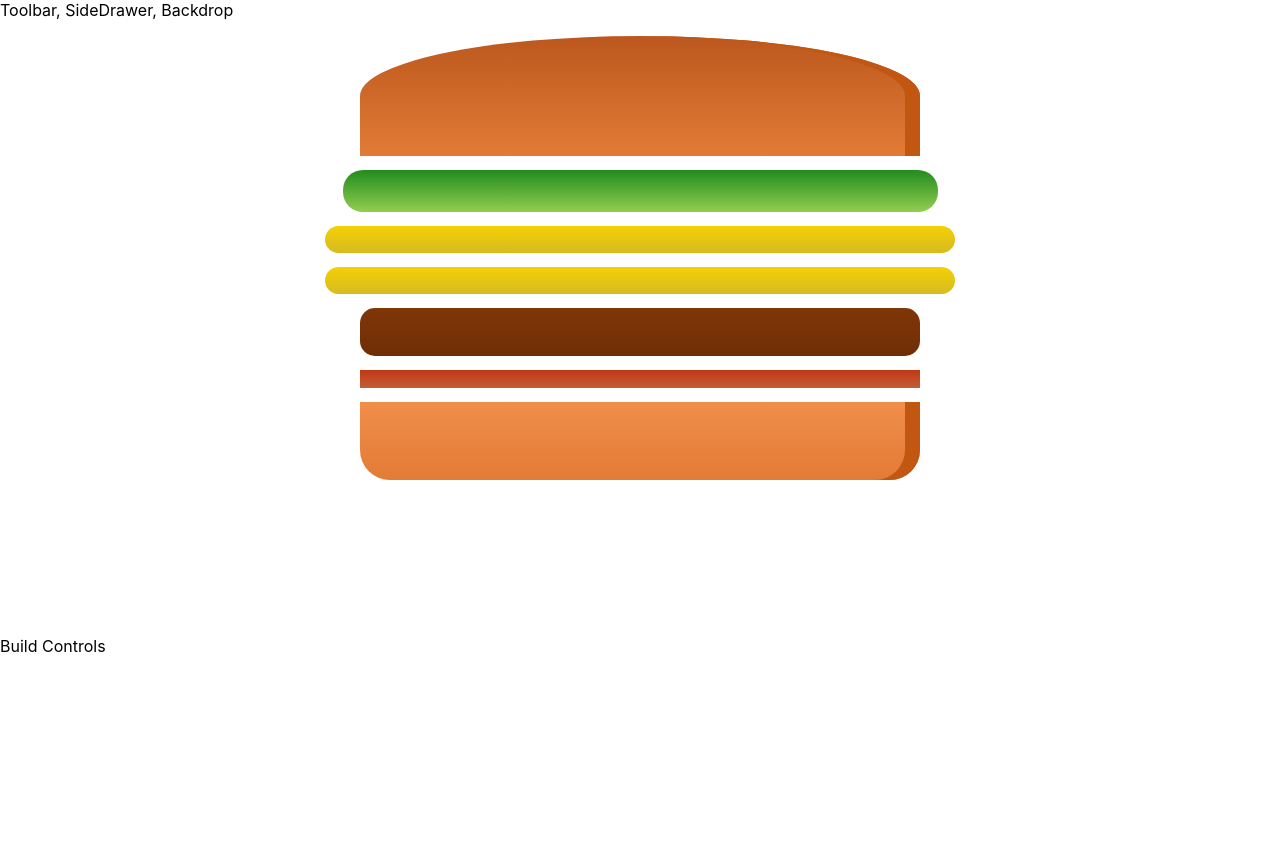
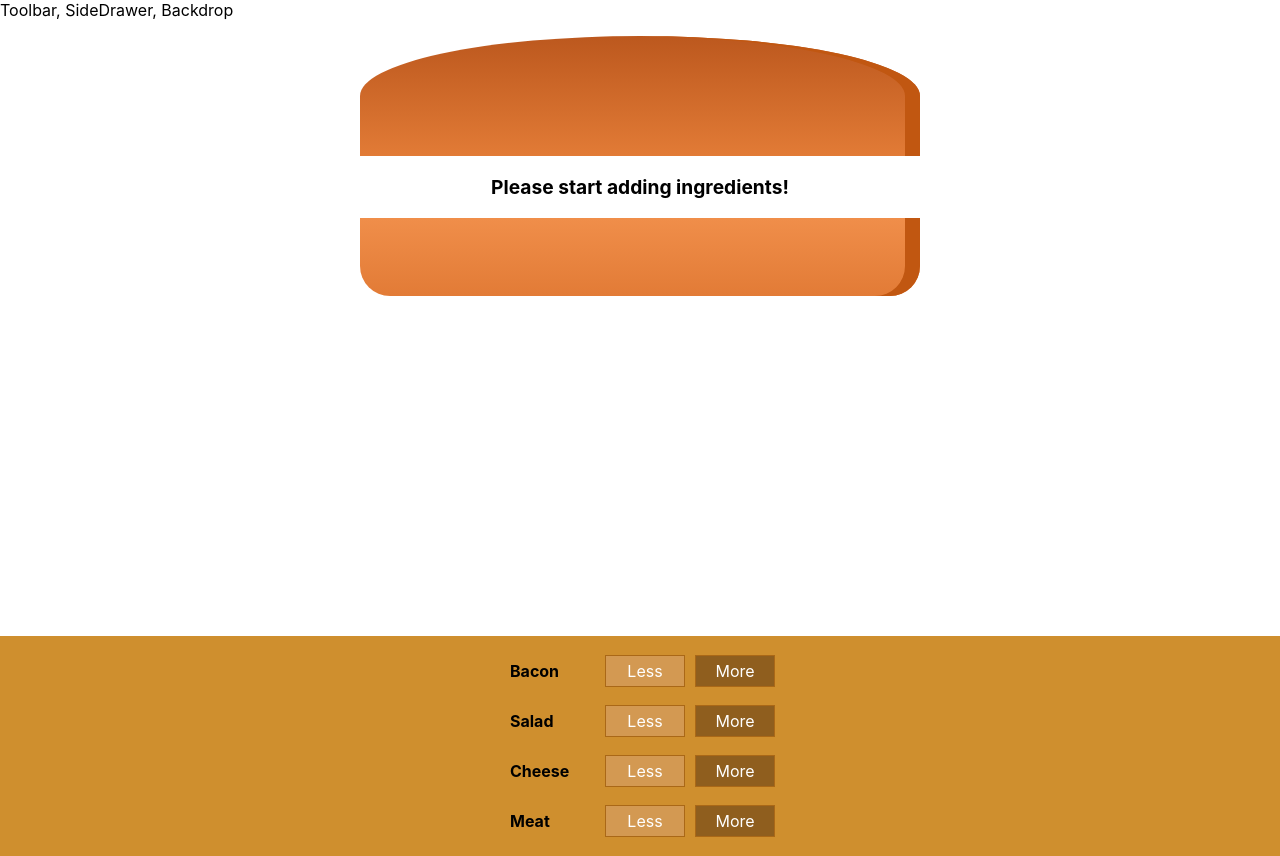
Before and after one commit to Bergario/React-App-Burger-Builder, a React (Create React App) app: page / in a window 1280 px wide. Before the commit the page ends 800 px from the top, so only its background shows below. Built offline with nearby package versions, Linux system fonts and the light colour scheme.

Commit message:
Outputting Multiple Build Controls

```diff
--- /dev/null
+++ b/src/components/Burger/BuildControls/BuildControl/BuildControl.js
@@ -0,0 +1,14 @@
+import React from "react";
+import classes from "./BuildControl.module.css";
+
+const BuildControl = (props) => {
+  return (
+    <div className={classes.BuildControl}>
+      <div className={classes.Label}>{props.label}</div>
+      <button className={classes.Less}>Less</button>
+      <button className={classes.More}>More</button>
+    </div>
+  );
+};
+
+export default BuildControl;
--- /dev/null
+++ b/src/components/Burger/BuildControls/BuildControls.js
@@ -0,0 +1,22 @@
+import React from "react";
+import BuildControl from "./BuildControl/BuildControl";
+import classes from "./BuildControls.module.css";
+
+const controls = [
+  { label: "Bacon", type: "Bacon" },
+  { label: "Salad", type: "Salad" },
+  { label: "Cheese", type: "Cheese" },
+  { label: "Meat", type: "Meat" },
+];
+
+const BuildControls = (props) => {
+  return (
+    <div className={classes.BuildControls}>
+      {controls.map((ctrl) => {
+        return <BuildControl key={ctrl.label} label={ctrl.label} />;
+      })}
+    </div>
+  );
+};
+
+export default BuildControls;
--- a/src/containers/BurgerBuilder/BurgerBuilder.js
+++ b/src/containers/BurgerBuilder/BurgerBuilder.js
@@ -1,6 +1,7 @@
 import React, { Component } from "react";
 import Auxiliary from "../../hoc/Auxiliary";
 import Burger from "../../components/Burger/Burger";
+import BuildControls from "../../components/Burger/BuildControls/BuildControls";
 
 class BurgerBuilder extends Component {
   // constructor(props) {
@@ -10,17 +11,17 @@
 
   state = {
     ingredients: {
-      salad: 1,
-      cheese: 2,
-      meat: 1,
-      bacon: 1,
+      salad: 0,
+      cheese: 0,
+      meat: 0,
+      bacon: 0,
     },
   };
   render() {
     return (
       <Auxiliary>
         <Burger ingredients={this.state.ingredients} />
-        <div>Build Controls</div>
+        <BuildControls />
       </Auxiliary>
     );
   }
```
Also changed, not shown: src/components/BuildControls/BuildControl/BuildControl.js (deleted, +0 -14 lines), src/components/BuildControls/BuildControls.js (deleted), src/components/Burger/BuildControls/BuildControl/BuildControl.module.css (renamed from src/components/BuildControls/BuildControl/BuildControl.module.css), src/components/Burger/BuildControls/BuildControls.module.css (renamed from src/components/BuildControls/BuildControls.module.css).
